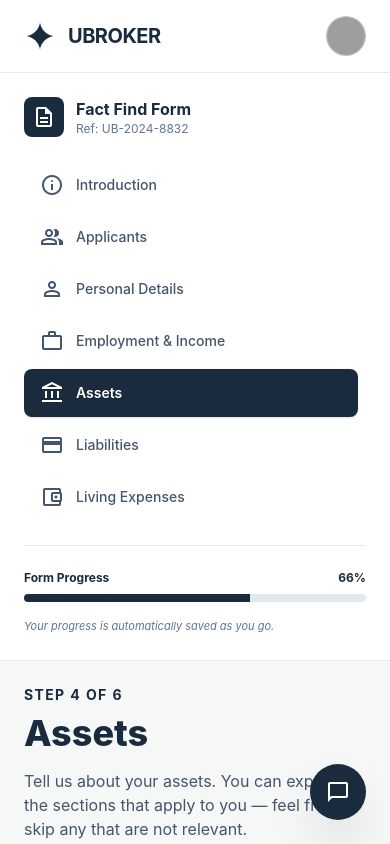
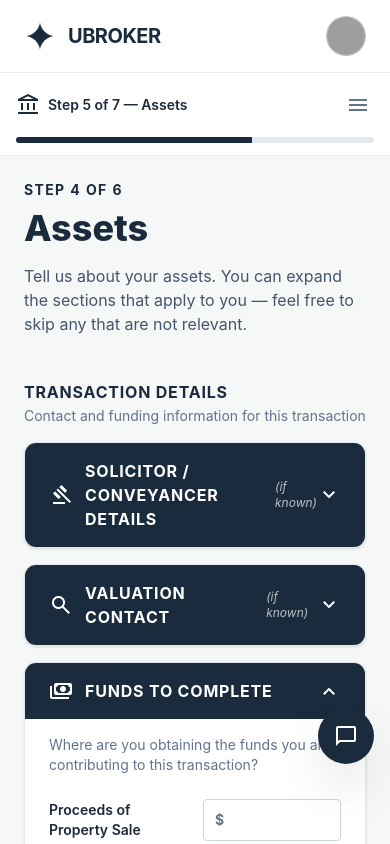
Before and after one commit to Kendellpatrice/brokerflow, a Next.js app: page /assets in a window 390 px wide. Shown: the top 844 px of the page. Built offline with nearby package versions, Linux system fonts and the light colour scheme; grey boxes are pictures that could not be loaded.

Commit message:
feat: enhance IntroductionPage layout and add mobile navigation support in SidebarNav

```diff
--- a/src/app/page.tsx
+++ b/src/app/page.tsx
@@ -8,7 +8,7 @@ export default function IntroductionPage() {
         <span className="mb-2 block text-sm font-bold uppercase tracking-widest text-primary">
           Welcome to uBroker
         </span>
-        <h1 className="mb-4 text-4xl font-extrabold text-primary dark:text-slate-100">
+        <h1 className="mb-4 text-2xl font-extrabold text-primary md:text-4xl dark:text-slate-100">
           Fact Find Form
         </h1>
         <p className="text-lg text-slate-600 dark:text-slate-400 mb-8 max-w-3xl">
@@ -17,7 +17,7 @@ export default function IntroductionPage() {
         </p>
       </header>
 
-      <div className="rounded-2xl border-2 border-primary/10 bg-white p-8 dark:bg-slate-900 dark:border-slate-800 shadow-sm mb-12">
+      <div className="rounded-2xl border-2 border-primary/10 bg-white p-5 md:p-8 dark:bg-slate-900 dark:border-slate-800 shadow-sm mb-12">
         <h2 className="text-xl font-bold text-slate-900 dark:text-white mb-6">What you will need</h2>
         <div className="grid gap-6 md:grid-cols-2">
           <div className="flex items-start gap-4">
@@ -59,7 +59,7 @@ export default function IntroductionPage() {
         </div>
       </div>
 
-      <div className="flex flex-col items-center justify-center rounded-2xl bg-primary/5 py-12 px-6 text-center border border-dashed border-primary/20">
+      <div className="flex flex-col items-center justify-center rounded-2xl bg-primary/5 py-8 px-4 md:py-12 md:px-6 text-center border border-dashed border-primary/20">
         <h3 className="text-2xl font-bold text-primary mb-3">Ready to get started?</h3>
         <p className="text-slate-600 mb-8">
           It should take approximately 10-15 minutes to complete. If you&apos;re unsure about any
@@ -68,7 +68,7 @@ export default function IntroductionPage() {
         </p>
         <Link
           href="/applicants"
-          className="flex items-center gap-2 rounded-lg bg-primary px-10 py-4 font-bold text-white shadow-xl transition-all hover:bg-primary/90 hover:scale-[1.02]"
+          className="flex items-center gap-2 rounded-lg bg-primary px-6 py-4 md:px-10 font-bold text-white shadow-xl transition-all hover:bg-primary/90 hover:scale-[1.02]"
         >
           Start Fact Find
           <span className="material-symbols-outlined">arrow_forward</span>
--- a/src/components/PageShell.tsx
+++ b/src/components/PageShell.tsx
@@ -14,7 +14,7 @@ export function PageShell({ children }: { children: ReactNode }) {
       </main>
       <button
         type="button"
-        className="fixed bottom-6 right-6 z-50 flex size-14 items-center justify-center rounded-full bg-primary text-white shadow-2xl transition-transform hover:scale-105"
+        className="fixed bottom-20 right-4 z-50 flex size-14 items-center justify-center rounded-full bg-primary text-white shadow-2xl transition-transform hover:scale-105 md:bottom-6 md:right-6"
         aria-label="Get help"
       >
         <span className="material-symbols-outlined text-3xl">chat_bubble</span>
--- a/src/components/SidebarNav.tsx
+++ b/src/components/SidebarNav.tsx
@@ -2,9 +2,11 @@
 
 import Link from "next/link";
 import { usePathname } from "next/navigation";
+import { useState } from "react";
 
 export function SidebarNav() {
   const pathname = usePathname();
+  const [mobileOpen, setMobileOpen] = useState(false);
 
   const navItems = [
     { href: "/", icon: "info", label: "Introduction" },
@@ -38,10 +40,85 @@ export function SidebarNav() {
   };
 
   const currentProgress = calculateProgress();
+  const currentStep = navItems.find((item) => item.href === pathname);
+  const currentStepIndex = navItems.findIndex((item) => item.href === pathname);
 
   return (
-    <aside className="flex w-full flex-col gap-6 border-b border-primary/10 bg-white p-6 dark:bg-background-dark/50 md:w-80 shrink-0 md:border-b-0 md:border-r md:sticky md:top-[73px] md:h-[calc(100vh-73px)]">
-      <div className="flex flex-col gap-2 shrink-0">
+    <aside className="w-full shrink-0 border-b border-primary/10 bg-white dark:bg-background-dark/50 md:w-80 md:border-b-0 md:border-r md:sticky md:top-[73px] md:h-[calc(100vh-73px)] md:flex md:flex-col md:gap-6 md:p-6">
+      {/* Mobile compact bar */}
+      <div className="flex items-center justify-between p-4 md:hidden">
+        <div className="flex items-center gap-2">
+          <span className="material-symbols-outlined text-[18px] text-primary">{currentStep?.icon ?? "info"}</span>
+          <span className="text-sm font-semibold text-primary dark:text-slate-100">
+            Step {currentStepIndex + 1} of {navItems.length} — {currentStep?.label ?? "Introduction"}
+          </span>
+        </div>
+        <button
+          type="button"
+          onClick={() => setMobileOpen((v) => !v)}
+          className="flex size-8 items-center justify-center rounded-md text-slate-500 hover:bg-primary/5"
+          aria-label="Toggle navigation"
+        >
+          <span className="material-symbols-outlined text-[20px]">
+            {mobileOpen ? "close" : "menu"}
+          </span>
+        </button>
+      </div>
+
+      {/* Mobile progress bar (always visible) */}
+      <div className="px-4 pb-3 md:hidden">
+        <div className="h-1.5 w-full overflow-hidden rounded-full bg-slate-200 dark:bg-slate-700">
+          <div
+            className="h-full bg-primary transition-all duration-300"
+            style={{ width: `${currentProgress}%` }}
+          />
+        </div>
+      </div>
+
+      {/* Mobile expandable nav */}
+      {mobileOpen && (
+        <nav className="flex flex-col gap-1 border-t border-primary/10 px-4 pb-4 md:hidden">
+          {navItems.map((item) => {
+            const isActive = pathname === item.href;
+            if (isActive) {
+              return (
+                <div
+                  key={item.label}
+                  className="flex items-center gap-3 rounded-lg bg-primary px-4 py-3 text-white shadow-sm"
+                >
+                  <span className="material-symbols-outlined text-[20px]">{item.icon}</span>
+                  <span className="text-sm font-semibold">{item.label}</span>
+                </div>
+              );
+            }
+            if (item.href === "#") {
+              return (
+                <div
+                  key={item.label}
+                  className="flex items-center gap-3 rounded-lg px-4 py-3 text-slate-600 dark:text-slate-400"
+                >
+                  <span className="material-symbols-outlined text-[20px]">{item.icon}</span>
+                  <span className="text-sm font-medium">{item.label}</span>
+                </div>
+              );
+            }
+            return (
+              <Link
+                key={item.label}
+                href={item.href}
+                onClick={() => setMobileOpen(false)}
+                className="flex items-center gap-3 rounded-lg px-4 py-3 text-slate-600 hover:bg-primary/5 dark:text-slate-400"
+              >
+                <span className="material-symbols-outlined text-[20px]">{item.icon}</span>
+                <span className="text-sm font-medium">{item.label}</span>
+              </Link>
+            );
+          })}
+        </nav>
+      )}
+
+      {/* Desktop sidebar — hidden on mobile */}
+      <div className="hidden md:flex md:flex-col md:gap-2 shrink-0">
         <div className="flex items-center gap-3">
           <div className="flex size-10 items-center justify-center rounded-lg bg-primary text-white">
             <span className="material-symbols-outlined">description</span>
@@ -54,7 +131,7 @@ export function SidebarNav() {
           </div>
         </div>
       </div>
-      <nav className="flex flex-col gap-1 overflow-y-auto pr-2 shrink-0 md:shrink md:flex-1">
+      <nav className="hidden md:flex flex-col gap-1 overflow-y-auto pr-2 shrink md:flex-1">
         {navItems.map((item) => {
           const isActive = pathname === item.href;
 
@@ -100,7 +177,7 @@ export function SidebarNav() {
           );
         })}
       </nav>
-      <div className="mt-auto border-t border-primary/10 pt-6 shrink-0 md:bg-white md:dark:bg-transparent">
+      <div className="hidden md:block mt-auto border-t border-primary/10 pt-6 shrink-0">
         <div className="mb-2 flex justify-between items-end">
           <span className="text-xs font-bold text-primary dark:text-slate-300">
             Form Progress
```
Lines whose indentation alone changed are shown as unchanged.
